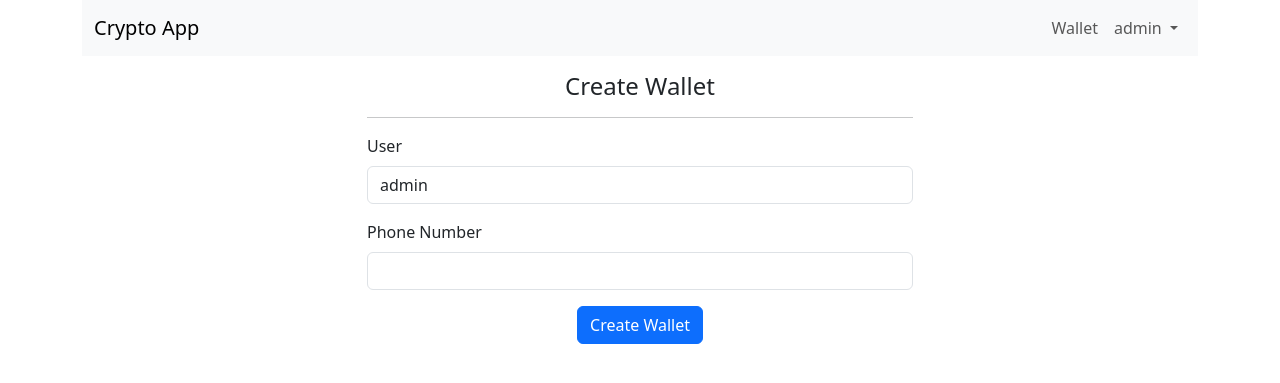
After one commit to Paulndambo/ASETT-Type-E-Submission, a Django app: page /cryptoapp/new-wallet/ in a window 1280 px wide. The commit adds this page. Shown: the top 383 px of the page. Run offline with Django 3.2, Linux system fonts and the light colour scheme; a user stored in the database is signed in; parts of the project's set-up code (start-up, migrations or seed data) failed here and were passed over.

Commit message:
wallet template added

```diff
--- a/core/views.py
+++ b/core/views.py
@@ -1,4 +1,7 @@
 from django.shortcuts import render
+from django.contrib.auth.decorators import login_required
 # Create your views here.
+
+@login_required(login_url="/users/login/")
 def home(request):
     return render(request, "home.html")
--- a/cryptoapp/admin.py
+++ b/cryptoapp/admin.py
@@ -1,5 +1,6 @@
 from django.contrib import admin
-from .models import CryptoCurrency, Wallet
+from .models import CryptoCurrency, Wallet, Portfolio
 # Register your models here.
 admin.site.register(CryptoCurrency)
 admin.site.register(Wallet)
+admin.site.register(Portfolio)
--- a/cryptoapp/models.py
+++ b/cryptoapp/models.py
@@ -2,6 +2,8 @@ from django.db import models
 
 from django.contrib.auth.models import User
 from core.models import AbstractBaseModel
+
+import uuid
 
 # Create your models here.
 class CryptoCurrency(AbstractBaseModel):
@@ -15,7 +17,9 @@ class CryptoCurrency(AbstractBaseModel):
 
 
 class Wallet(AbstractBaseModel):
+    wallet_id = models.UUIDField(default=uuid.uuid4())
     user = models.OneToOneField(User, on_delete=models.CASCADE)
+    phone_number = models.CharField(max_length=255, null=True)
 
     def __str__(self):
         return self.user.username
--- a/cryptoapp/urls.py
+++ b/cryptoapp/urls.py
@@ -1,7 +1,10 @@
 from django.urls import path
-from cryptoapp.views import add_coins_to_wallet
+from cryptoapp.views import add_coins_to_wallet, new_wallet, wallet
 
 
 urlpatterns = [
     path("record-coins/", add_coins_to_wallet, name="record-coins"),
+
+    path("wallet/", wallet, name="wallet"),
+    path("new-wallet/", new_wallet, name="new-wallet"),
 ]
--- a/cryptoapp/views.py
+++ b/cryptoapp/views.py
@@ -1,28 +1,65 @@
-from django.shortcuts import render
+from django.shortcuts import render, redirect
+from django.contrib.auth.decorators import login_required
 
 from cryptoapp.forms import PortfolioForm
 from cryptoapp.models import Portfolio, CryptoCurrency, Wallet
 
 # Create your views here.
+@login_required(login_url="/users/login/")
 def wallet(request):
     user = request.user
+    currencies = list(CryptoCurrency.objects.values_list('name', flat=True))
+    wallet = Wallet.objects.filter(user=user).first()
+
+    portfolios = wallet.portfolios.all()
+
+    if not wallet:
+        return redirect("new-wallet")
+
+    context = {
+        "wallet": wallet,
+        "user": user,
+        "currencies": currencies,
+        "portfolios": portfolios
+    }
+
+    return render(request, "cryptoapp/wallet.html", context)
 
 
+@login_required(login_url="/users/login/")
+def new_wallet(request):
+    user = request.user
 
-    return render(request, "cryptoapp/wallet.html")
+    if request.method == "POST":
+        user_id = request.POST.get("user")
+        phone_number = request.POST.get("phone_number")
 
+        wallet = Wallet.objects.create(user=user, phone_number=phone_number)
+        return redirect("wallet")
+
+        print(user.id, user_id, phone_number)
+
+    return render(request, "cryptoapp/new_wallet.html")
 
 
 def add_coins_to_wallet(request):
-    currencies = list(CryptoCurrency.objects.values_list('name', flat=True))
-
     if request.method == "POST":
-        currency = request.POST.get("currency")
-        wallet = request.POST.get("wallet")
+        currency_name = request.POST.get("currency")
+        username = request.POST.get("user")
         amount = request.POST.get("amount")
 
+        wallet = Wallet.objects.filter(user__username=username).first()
+        currency = CryptoCurrency.objects.filter(name=currency_name).first()
 
-    context = {
-        "currencies": currencies
-    }
-    return render(request, "cryptoapp/add_coins.html", context)
+
+        if wallet:
+            Portfolio.objects.create(
+                wallet=wallet,
+                currency=currency,
+                amount=float(amount)
+            )
+            return redirect("wallet")
+        print(currency, wallet.id, amount)
+
+
+    return render(request, "modals/create_coins.html")
--- /dev/null
+++ b/requirements.txt
@@ -0,0 +1,3 @@
+django
+gunicorn
+whitenoise
--- a/templates/base.html
+++ b/templates/base.html
@@ -8,9 +8,11 @@
   </head>
   <body>
     <div class="container">
+      {% include "navbar.html" %}
         {% block content %}
 
         {% endblock content %}
+        {% include "modals/create_coins.html" %}
     </div>
     <script src="https://cdn.jsdelivr.net/npm/bootstrap@5.3.1/dist/js/bootstrap.bundle.min.js" integrity="sha384-HwwvtgBNo3bZJJLYd8oVXjrBZt8cqVSpeBNS5n7C8IVInixGAoxmnlMuBnhbgrkm" crossorigin="anonymous"></script>
   </body>
--- /dev/null
+++ b/templates/cryptoapp/new_wallet.html
@@ -0,0 +1,34 @@
+{% extends "base.html" %}
+
+{% block content %}
+<div class="row mt-3">
+    <div class="col-3"></div>
+    <div class="col-6">
+      <h4 class="text-center">Create Wallet</h4>
+      <hr/>
+      <form method="POST">
+        {% csrf_token %}
+        <div class="mb-3">
+          <label for="" class="form-label">User</label>
+          <input type="text" class="form-control" value="{{request.user}}" name="user" id="user" readonly />
+        </div>
+
+        <div class="mb-3">
+          <label for="exampleInputPassword1" class="form-label">Phone Number</label>
+          <input
+            type="tel"
+            class="form-control"
+            id="phone_number"
+            name="phone_number"
+          />
+        </div>
+        <div class="text-center">
+          <button type="submit" class="btn btn-primary">Create Wallet</button>
+        </div>
+
+      </form>
+    </div>
+    <div class="col-3"></div>
+  </div>
+
+{% endblock content %}
--- /dev/null
+++ b/templates/modals/create_coins.html
@@ -0,0 +1,46 @@
+<div class="modal fade" id="exampleModal" tabindex="-1" aria-labelledby="exampleModalLabel" aria-hidden="true">
+    <div class="modal-dialog">
+      <div class="modal-content">
+        <div class="modal-header">
+          <h1 class="modal-title fs-5" id="exampleModalLabel">Add Coins</h1>
+          <button type="button" class="btn-close" data-bs-dismiss="modal" aria-label="Close"></button>
+        </div>
+            <form action="/cryptoapp/record-coins/" method="POST" enctype="multipart/form-data">
+                {% csrf_token %}
+                <div class="modal-body">
+                <div class="mb-3">
+                  <label for="" class="form-label">User</label>
+                  <input type="text" class="form-control" value="{{request.user.username}}" name="user" id="user" readonly />
+                </div>
+                <div class="mb-3">
+                  <label>Currency</label>
+                  <select class="form-select" aria-label="Default select example" name="currency" id="currency">
+                      <option selected>select</option>
+                      {% for currency in currencies %}
+                      <option value={{currency}}>{{currency}}</option>
+                      {% endfor %}
+                    </select>
+                </div>
+
+                <div class="mb-3">
+                  <label for="exampleInputPassword1" class="form-label">Amount</label>
+                  <input
+                    type="number"
+                    class="form-control"
+                    id="amount"
+                    name="amount"
+                  />
+                </div>
+                <div class="text-center">
+                  <button type="submit" class="btn btn-primary">Add Coins</button>
+                </div>
+              </div>
+              </form>
+
+        <div class="modal-footer">
+          <button type="button" class="btn btn-secondary" data-bs-dismiss="modal">Close</button>
+          <button type="button" class="btn btn-primary">Save changes</button>
+        </div>
+      </div>
+    </div>
+  </div>
--- /dev/null
+++ b/templates/navbar.html
@@ -0,0 +1,33 @@
+<nav class="navbar navbar-expand-lg bg-body-tertiary">
+    <div class="container-fluid">
+      <a class="navbar-brand" href="#">Crypto App</a>
+      <button class="navbar-toggler" type="button" data-bs-toggle="collapse" data-bs-target="#navbarSupportedContent" aria-controls="navbarSupportedContent" aria-expanded="false" aria-label="Toggle navigation">
+        <span class="navbar-toggler-icon"></span>
+      </button>
+      <div class="collapse navbar-collapse" id="navbarSupportedContent">
+        <ul class="navbar-nav me-auto mb-2 mb-lg-0">
+
+        </ul>
+
+        <ul class="navbar-nav ml-auto mb-2 mb-lg-0">
+            <li class="nav-item">
+                <a class="nav-link" href="{% url 'wallet' %}">Wallet</a>
+              </li>
+            <li class="nav-item dropdown">
+                <a class="nav-link dropdown-toggle" href="#" role="button" data-bs-toggle="dropdown" aria-expanded="false">
+                    {{request.user.username}}
+                </a>
+                <ul class="dropdown-menu">
+                    {% if request.user.is_authenticated %}
+                    <li><a class="dropdown-item" href="{% url 'logout' %}">Logout</a></li>
+                    {% else %}
+                  <li><a class="dropdown-item" href="{% url 'login' %}">Login</a></li>
+                  <li><a class="dropdown-item" href="{% url 'register' %}">Register</a></li>
+                  {% endif %}
+
+                </ul>
+              </li>
+        </ul>
+      </div>
+    </div>
+  </nav>
```
Also changed, not shown: k8s/deployment.yaml (added, +22 -0 lines), k8s/hpa.yaml (added, +18 -0 lines), k8s/service.yaml (added, +12 -0 lines), templates/cryptoapp/wallet.html (+53 -0 lines), cryptoapp/migrations/0004_wallet_phone_number.py (added), cryptoapp/migrations/0005_wallet_wallet_id.py (added), cryptoapp/migrations/0006_alter_wallet_wallet_id.py (added), db.sqlite3, 1 other file.
